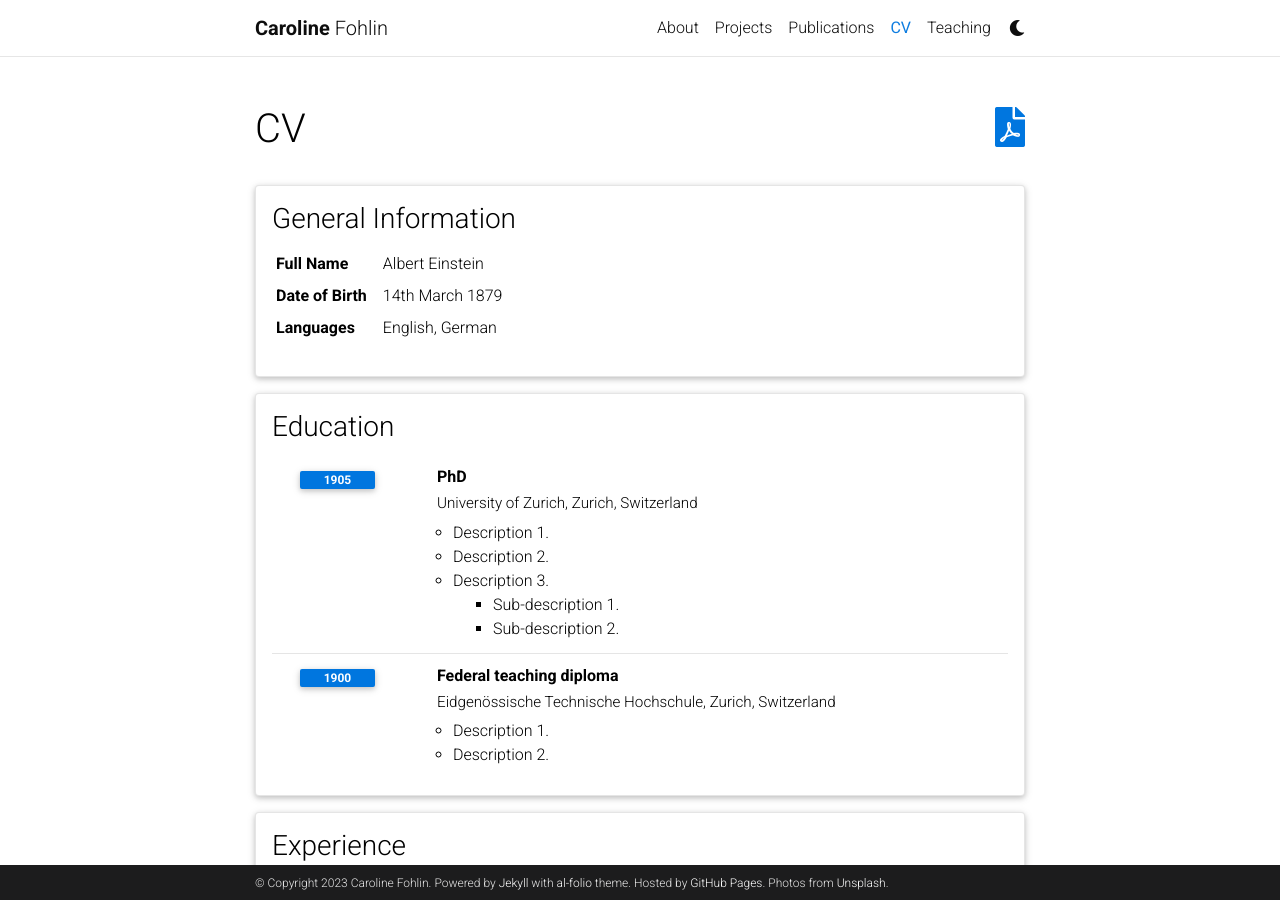
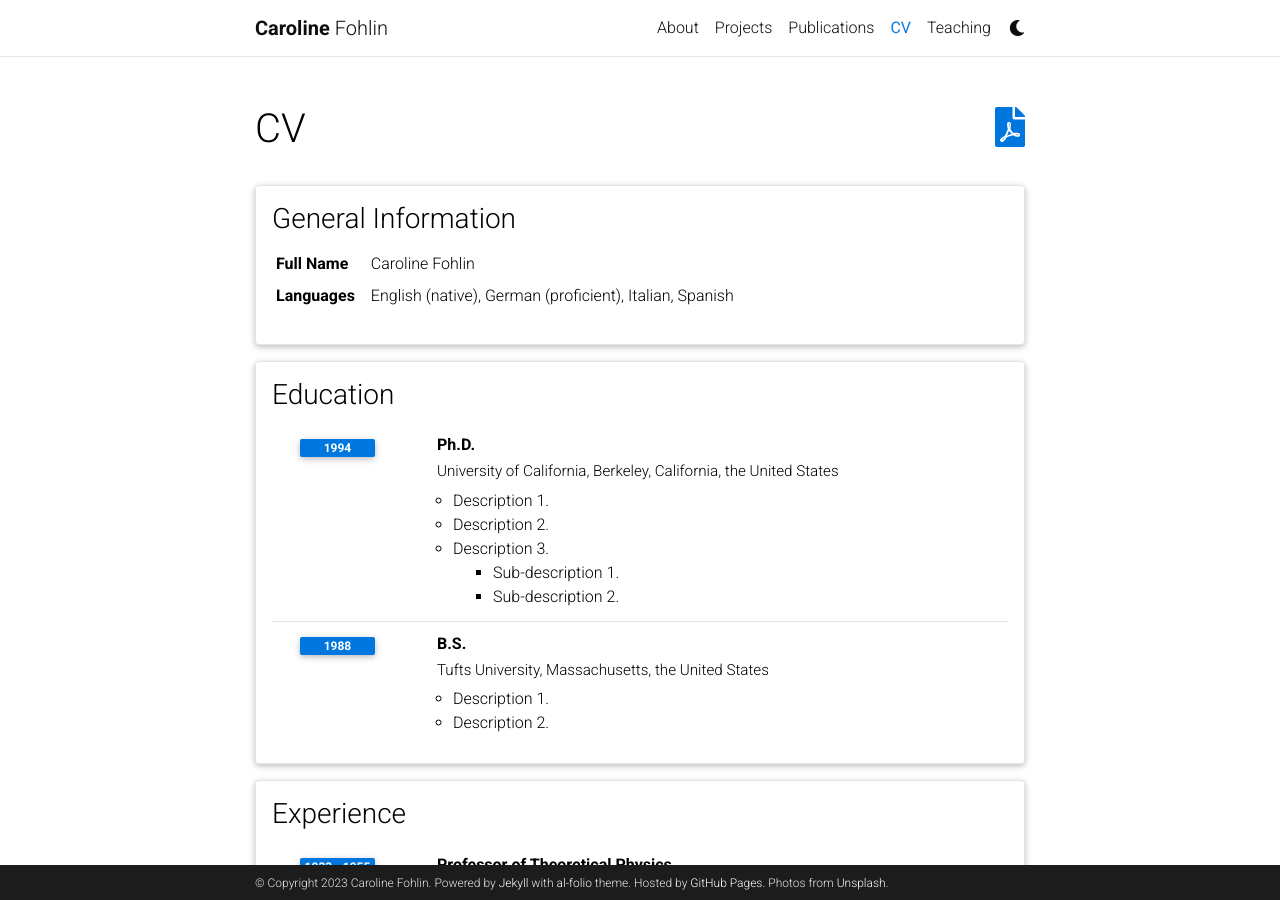
Before and after one commit to caroline-fohlin/caroline-fohlin.github.io, a Jekyll site: the page built from _pages/cv.md, in a window 1280 px wide and 900 px high. Built offline with Jekyll 4.4.1, drawn with Linux system fonts in a browser that asks for light colours; comment, search, counter and statistics services are not loaded; a style sheet for code colours, icons or effects is not loaded.

Commit message:
Modify CV

```diff
--- a/_data/cv.yml
+++ b/_data/cv.yml
@@ -2,18 +2,16 @@
   type: map
   contents:
     - name: Full Name
-      value: Albert Einstein
-    - name: Date of Birth
-      value: 14th March 1879
+      value: Caroline Fohlin
     - name: Languages
-      value: English, German
+      value: English (native), German (proficient), Italian, Spanish
 
 - title: Education
   type: time_table
   contents:
-    - title: PhD
-      institution: University of Zurich, Zurich, Switzerland
-      year: 1905
+    - title: Ph.D.
+      institution: University of California, Berkeley, California, the United States
+      year: 1994
       description:
         - Description 1.
         - Description 2.
@@ -21,9 +19,9 @@
           contents:
             - Sub-description 1.
             - Sub-description 2.
-    - title: Federal teaching diploma
-      institution: Eidgenössische Technische Hochschule, Zurich, Switzerland
-      year: 1900
+    - title: B.S.
+      institution: Tufts University, Massachusetts, the United States
+      year: 1988
       description:
         - Description 1.
         - Description 2.
```
